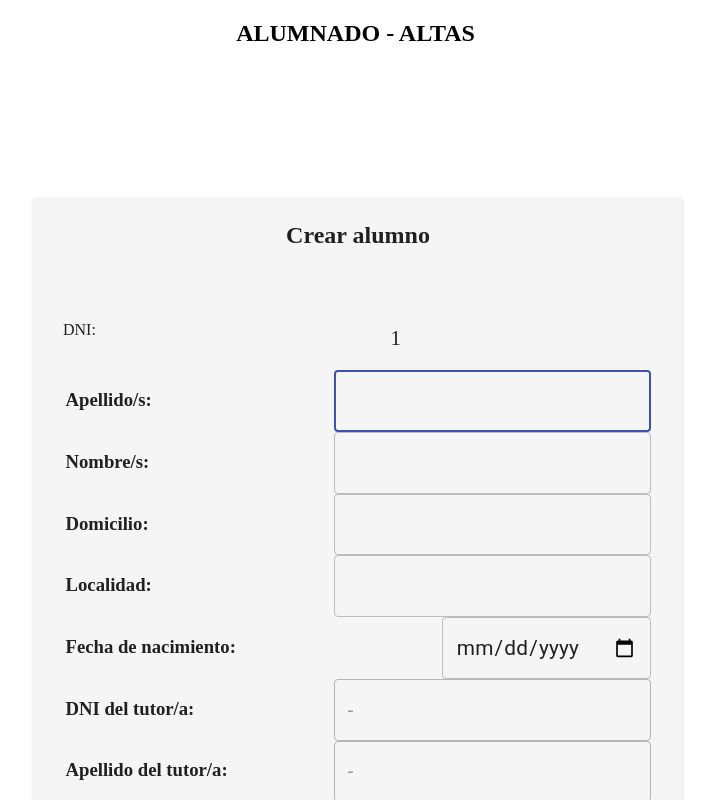
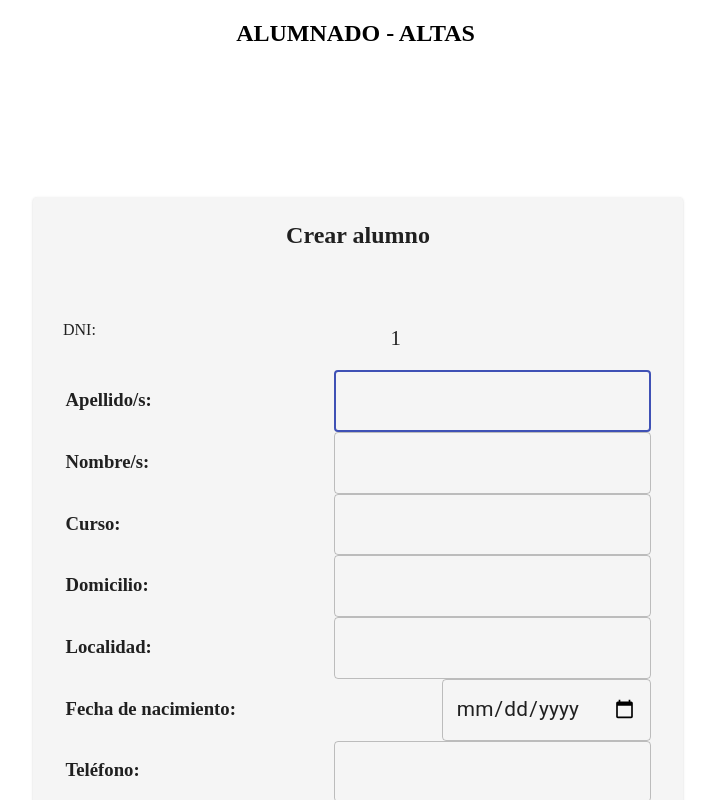
Before and after one commit to Desarrollos-Web-Urquiza/grandfather-project, a React (Create React App) app: page /alumnoAlta/1 in a window 1280 px wide. Shown: the top 800 px of the page, without its empty margins (282-997 px from the left). Built offline with nearby package versions, Linux system fonts and the light colour scheme; the HTML template or start-up script is replaced by a standard one.

Commit message:
'course' and 'telephone' fields added

```diff
--- a/src/components/dataInput.js
+++ b/src/components/dataInput.js
@@ -8,26 +8,34 @@ const DataInput =  (props) => {
 	}
 
     const handleKeyDown = (event) => {
+        let orderOfFields = ["name", "course", "domicile", "location", "birthday", "telephone"]
         props.setErr(false)
         if(event.key === 'Enter') {
             if(props.id == "surname"){
                 //verifying characters allowed
                 if(evaluateCharacters(event.target.value))
-                    props.document.getElementById("name").focus();
+                    props.document.getElementById(orderOfFields[0]).focus();
             }
             if(props.id == "name"){
                 //verifying characters allowed
                 if(evaluateCharacters(event.target.value) && evaluateCharacters(props.document.getElementById("surname").value))
-                    props.document.getElementById("domicile").focus()
+                    props.document.getElementById(orderOfFields[1]).focus()
                     // props.submit()
             }
+            if(props.id == "course"){
+                props.document.getElementById(orderOfFields[2]).focus()
+            }
             if(props.id == "domicile"){
-                props.document.getElementById("location").focus()
+                props.document.getElementById(orderOfFields[3]).focus()
             }
             if(props.id == "location"){
-                props.document.getElementById("birthday").focus()
+                props.document.getElementById(orderOfFields[4]).focus()
             }
             if(props.id == "birthday"){
+                props.document.getElementById(orderOfFields[5]).focus()
+                //props.submit()
+            }
+            if(props.id == "telephone"){
                 props.setConfirmationMode(true)
                 //props.submit()
             }
--- a/src/db/functions/dbUtils.js
+++ b/src/db/functions/dbUtils.js
@@ -6,9 +6,11 @@ export const add = async (data, redirect) => {
             DNI: parseInt(data.DNI),
             name: data.name,
             surname: data.surname,
+            course: data.course,
             location: data.location,
             birthday: data.birthday,
-            domicile: data.domicile
+            domicile: data.domicile,
+            telephone: data.telephone
         }
     })
     .then(function() {
--- a/src/pages/create.js
+++ b/src/pages/create.js
@@ -48,6 +48,14 @@ const Create = props => {
 			}, 300);
 			return
 		}
+		if(data.course === '' || typeof(data.course) == 'undefined'){
+			setErr('Ingrese un teléfono')
+			setConfirmationMode(false)
+			setTimeout(() => {
+				document.getElementById("course").focus()
+			}, 300);
+			return
+		}
 		if(data.domicile === '' || typeof(data.domicile) == 'undefined'){
 			setErr('Ingrese un domicilio')
 			setConfirmationMode(false)
@@ -69,6 +77,14 @@ const Create = props => {
 			setConfirmationMode(false)
 			setTimeout(() => {
 				document.getElementById("birthday").focus()
+			}, 300);
+			return
+		}
+		if(data.telephone === '' || typeof(data.telephone) == 'undefined'){
+			setErr('Ingrese un teléfono')
+			setConfirmationMode(false)
+			setTimeout(() => {
+				document.getElementById("telephone").focus()
 			}, 300);
 			return
 		}
@@ -100,25 +116,36 @@ const Create = props => {
 				document.getElementById("name").focus()
 			}, 300);
 		}
-
 		if(definition.target.value == 3){
+			setCorrectionMode(false)
+			setTimeout(() => {
+				document.getElementById("course").focus()
+			}, 300);
+		}
+		if(definition.target.value == 4){
 			setCorrectionMode(false)
 			setTimeout(() => {
 				document.getElementById("domicile").focus()
 			}, 300);
 		}
 
-		if(definition.target.value == 4){
+		if(definition.target.value == 5){
 			setCorrectionMode(false)
 			setTimeout(() => {
 				document.getElementById("location").focus()
 			}, 300);
 		}
 
-		if(definition.target.value == 5){
+		if(definition.target.value == 6){
 			setCorrectionMode(false)
 			setTimeout(() => {
 				document.getElementById("birthday").focus()
+			}, 300);
+		}
+		if(definition.target.value == 7){
+			setCorrectionMode(false)
+			setTimeout(() => {
+				document.getElementById("telephone").focus()
 			}, 300);
 		}
 	}
@@ -157,9 +184,11 @@ const Create = props => {
 								<div id="div-options" align="left" className="flex flex-col justify-initial w-56 mb-16">
 									<p>1 Apellido/s</p>
 									<p>2 Nombre/s</p>
-									<p>3 Domicilio</p>
-									<p>4 Localidad</p>
-									<p>5 Fecha de nacimiento</p>
+									<p>3 Curso</p>
+									<p>4 Domicilio</p>
+									<p>5 Localidad</p>
+									<p>6 Fecha de nacimiento</p>
+									<p>7 Teléfono</p>
 								</div>
 								<TextField
 									variant="outlined"
@@ -205,6 +234,17 @@ const Create = props => {
 									document={document}
 								/>
 								<DataInput
+									id="course"
+									field="Curso"
+									setData={setData}
+									type={"text"}
+									name={"curso"}
+									state={data}
+									setErr={setErr}
+									submit={validationData}
+									document={document}
+								/>
+								<DataInput
 									id="domicile"
 									field="Domicilio"
 									setData={setData}
@@ -232,6 +272,17 @@ const Create = props => {
 									setData={setData}
 									type={"date"}
 									name={"fecha de nacimiento"}
+									state={data}
+									setErr={setErr}
+									submit={validationData}
+									document={document}
+								/>
+								<DataInput
+									id="telephone"
+									field="Teléfono"
+									setData={setData}
+									type={"number"}
+									name={"telefono"}
 									state={data}
 									setErr={setErr}
 									submit={validationData}
```
